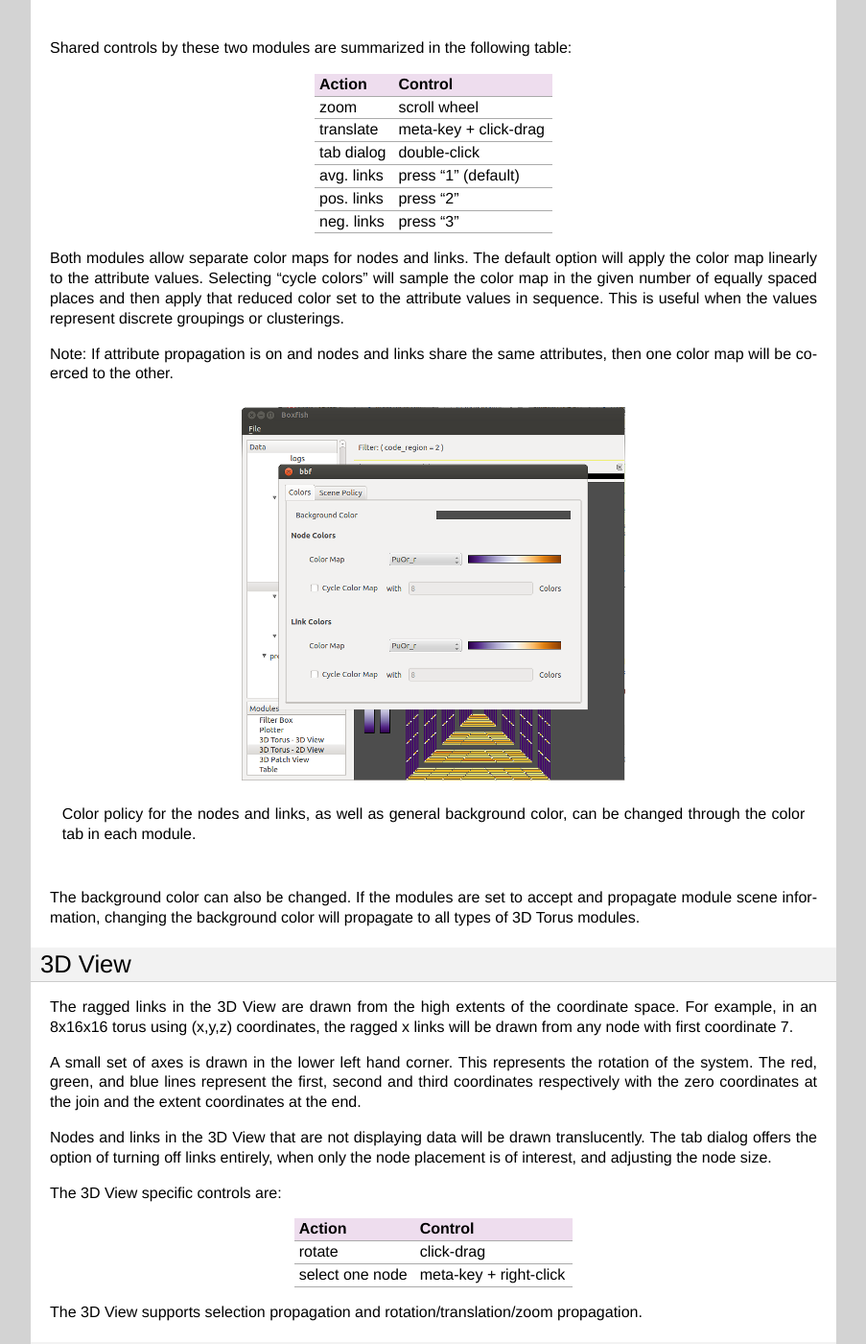
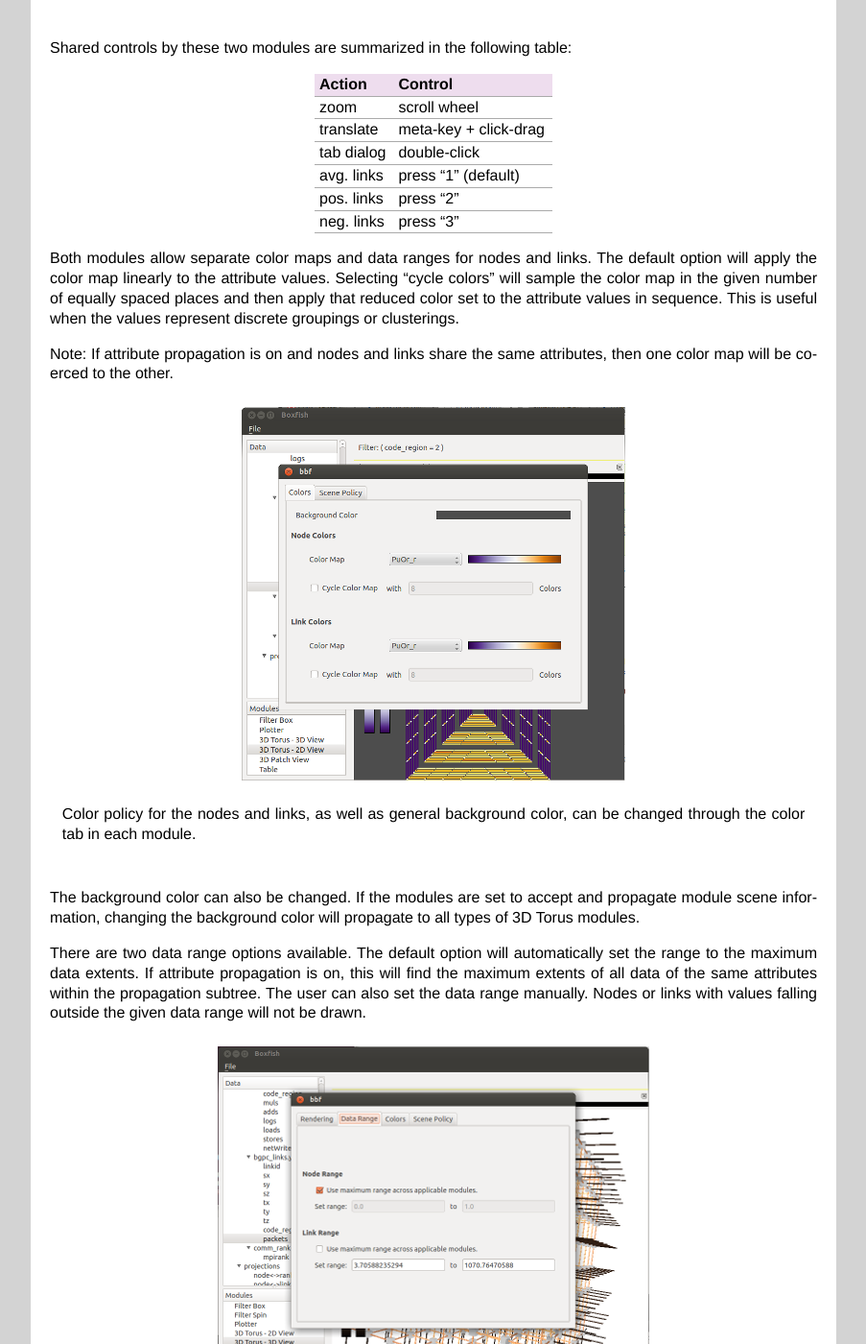
Before and after one commit to LLNL/boxfish, a Sphinx documentation site: the page built from docs/userguide/mods/3dtorus.rst, in a window 1280 px wide and 1400 px high, scrolled down 1018 px. Shown: the whole window at 96% size, without its empty margins (198-1101 px from the left). Built offline with Sphinx 7.4.7, drawn with Linux system fonts in a browser that asks for light colours; some of the changed text lies outside the part shown.

Commit message:
Documentation update for Filter Spin & Data Range

```diff
--- a/docs/userguide/mods/3dtorus.rst
+++ b/docs/userguide/mods/3dtorus.rst
@@ -57,11 +57,12 @@ pos. links press "2"
 neg. links press "3"
 ========== ======================
 
-Both modules allow separate color maps for nodes and links. The default option
-will apply the color map linearly to the attribute values. Selecting "cycle
-colors" will sample the color map in the given number of equally spaced places
-and then apply that reduced color set to the attribute values in sequence.
-This is useful when the values represent discrete groupings or clusterings.
+Both modules allow separate color maps and data ranges for nodes and links.
+The default option will apply the color map linearly to the attribute values.
+Selecting "cycle colors" will sample the color map in the given number of
+equally spaced places and then apply that reduced color set to the attribute
+values in sequence.  This is useful when the values represent discrete
+groupings or clusterings.
 
 Note: If attribute propagation is on and nodes and links share the same
 attributes, then one color map will be coerced to the other.
@@ -76,6 +77,21 @@ attributes, then one color map will be coerced to the other.
 The background color can also be changed. If the modules are set to accept and
 propagate module scene information, changing the background color will
 propagate to all types of 3D Torus modules.
+
+There are two data range options available. The default option will
+automatically set the range to the maximum data extents. If attribute
+propagation is on, this will find the maximum extents of all data of the same
+attributes within the propagation subtree. The user can also set the data
+range manually. Nodes or links with values falling outside the given data
+range will not be drawn.
+
+.. figure:: ../../images/datarange_1.png
+   :align: center
+   :alt: Data range dialog for the 3D Torus modules.
+
+   Data range policy for the nodes and links,
+   can be changed through the data range tab in each module.
+
 
 3D View
 -------
```
Also changed, not shown: docs/userguide/mods/filterspin.rst (+13 -4 lines), docs/images/datarange_1.png (added), docs/images/filterspin_1.png (added).
